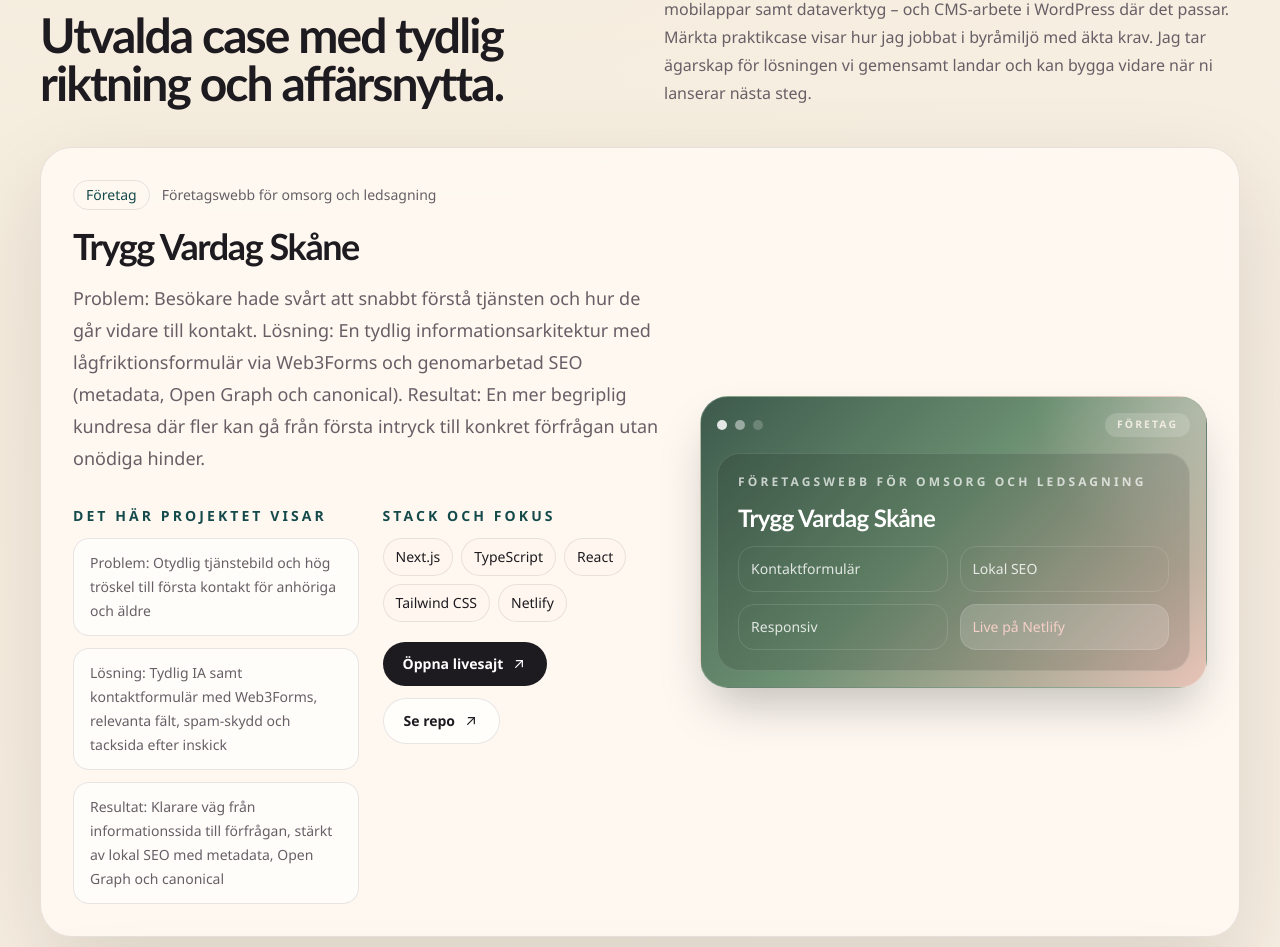
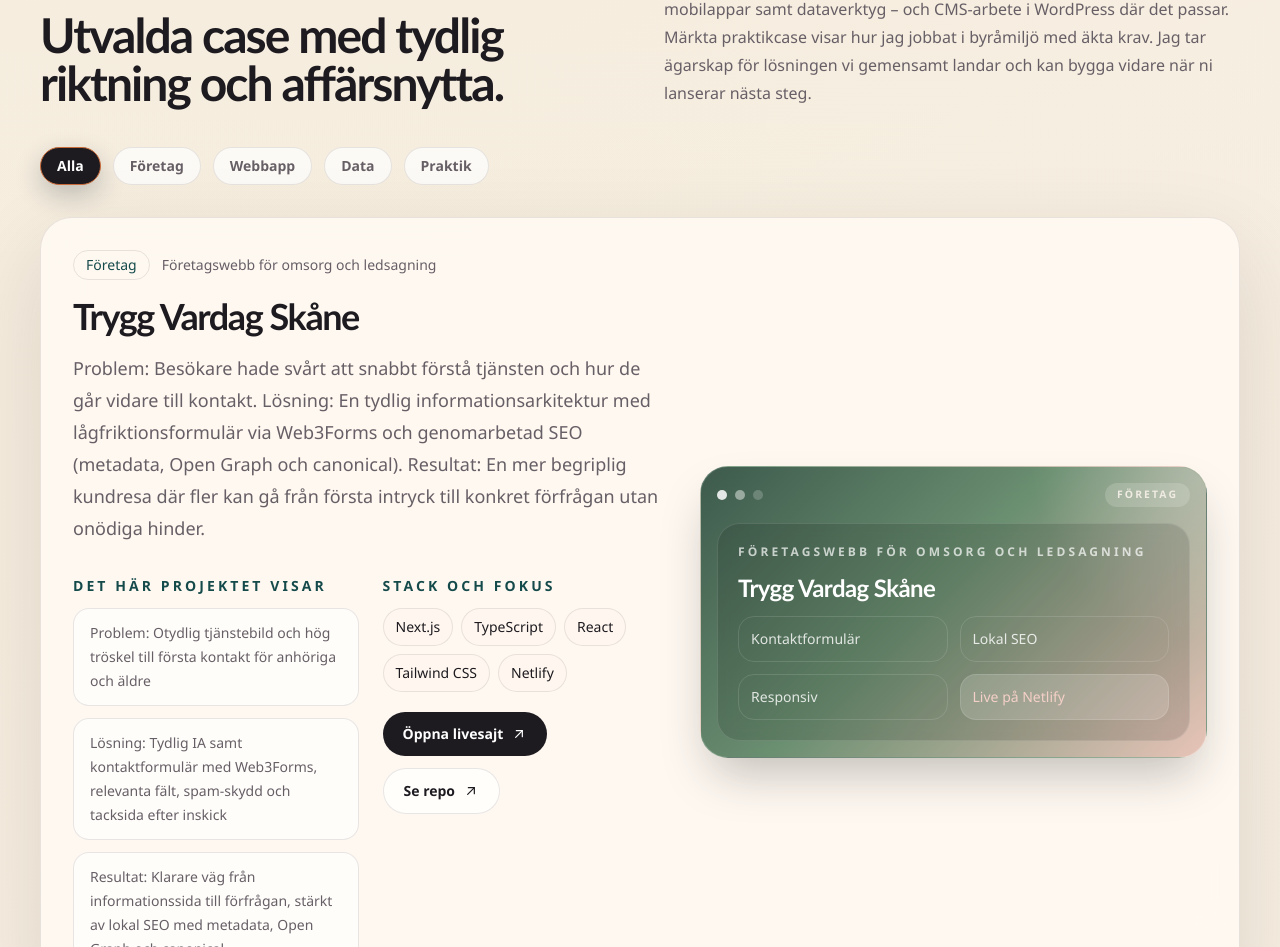
Before and after one commit to Elli2022/eleonora-portfolio, a Next.js app: page / in a window 1280 px wide. Shown: the part 1866-2813 px from the top of the page. Built offline with nearby package versions, Linux system fonts and the light colour scheme.

Commit message:
Skapa modern UI-variant med filter och tydligare kortinteraktion

```diff
--- a/src/app/page.tsx
+++ b/src/app/page.tsx
@@ -1,10 +1,6 @@
-import type { Metadata } from "next";
+"use client";
 
-export const metadata: Metadata = {
-  title: "Frilans webbutveckling · referenser",
-  description:
-    "Webb och frontend för företag och organisationer – tydliga leveranser, modern stack och ansvarsfull överlämning.",
-};
+import { useMemo, useState } from "react";
 
 type Project = {
   name: string;
@@ -23,6 +19,17 @@
     accent: string;
     highlight: string;
   };
+};
+
+type ProjectFilter = "Alla" | "Företag" | "Webbapp" | "Data" | "Praktik";
+
+const projectFilters: ProjectFilter[] = ["Alla", "Företag", "Webbapp", "Data", "Praktik"];
+
+const filterBadgeMap: Record<Exclude<ProjectFilter, "Alla">, string[]> = {
+  Företag: ["Företag", "Juridik", "Produkt", "Organisation"],
+  Webbapp: ["Webbapp", "Spel", "AI"],
+  Data: ["Data"],
+  Praktik: ["Praktik"],
 };
 
 const projects: Project[] = [
@@ -471,7 +478,24 @@
 }
 
 export default function Home() {
+  const [activeFilter, setActiveFilter] = useState<ProjectFilter>("Alla");
   const currentYear = new Date().getFullYear();
+
+  const filteredProjects = useMemo(
+    () =>
+      projects.filter((project) => {
+        if (project.name === "Receptbok") {
+          return false;
+        }
+
+        if (activeFilter === "Alla") {
+          return true;
+        }
+
+        return filterBadgeMap[activeFilter].includes(project.badge);
+      }),
+    [activeFilter],
+  );
 
   return (
     <main className="relative overflow-hidden">
@@ -563,13 +587,39 @@
             </p>
           </div>
 
+          <div className="reveal mb-8 flex flex-wrap gap-3" style={{ animationDelay: "80ms" }}>
+            {projectFilters.map((filter) => {
+              const isActive = activeFilter === filter;
+
+              return (
+                <button
+                  key={filter}
+                  type="button"
+                  onClick={() => setActiveFilter(filter)}
+                  className={`rounded-full border px-4 py-2 text-sm font-semibold transition-all duration-200 ${
+                    isActive
+                      ? "border-[color:var(--accent)] bg-[color:var(--ink)] text-white shadow-[0_10px_26px_rgba(21,39,55,0.24)]"
+                      : "border-[color:var(--line)] bg-white/70 text-[color:var(--muted)] hover:border-[color:var(--accent)] hover:bg-white hover:text-[color:var(--ink)]"
+                  }`}
+                >
+                  {filter}
+                </button>
+              );
+            })}
+          </div>
+
           <div className="space-y-8">
-            {projects.filter((project) => project.name !== "Receptbok").map((project, index) => (
+            {filteredProjects.map((project, index) => (
               <article
                 key={project.name}
-                className="glass-card reveal grid gap-8 overflow-hidden rounded-[2rem] p-6 lg:grid-cols-[1.08fr_0.92fr] lg:p-8"
+                className="glass-card reveal group relative grid gap-8 overflow-hidden rounded-[2rem] border border-transparent p-6 transition-all duration-300 hover:-translate-y-1 hover:border-[color:var(--accent)] hover:shadow-[0_28px_54px_rgba(21,39,55,0.18)] lg:grid-cols-[1.08fr_0.92fr] lg:p-8"
                 style={{ animationDelay: `${index * 120}ms` }}
               >
+                <div className="pointer-events-none absolute right-6 top-6">
+                  <span className="inline-flex items-center rounded-full border border-[color:var(--line)] bg-white/80 px-3 py-1 text-[0.65rem] font-semibold uppercase tracking-[0.2em] text-[color:var(--accent-deep)] opacity-0 transition-all duration-300 group-hover:translate-y-0 group-hover:opacity-100">
+                    Öppna case
+                  </span>
+                </div>
                 <div className="flex flex-col justify-between gap-8">
                   <div className="space-y-4">
                     <div className="flex flex-wrap items-center gap-3 text-sm">
```
